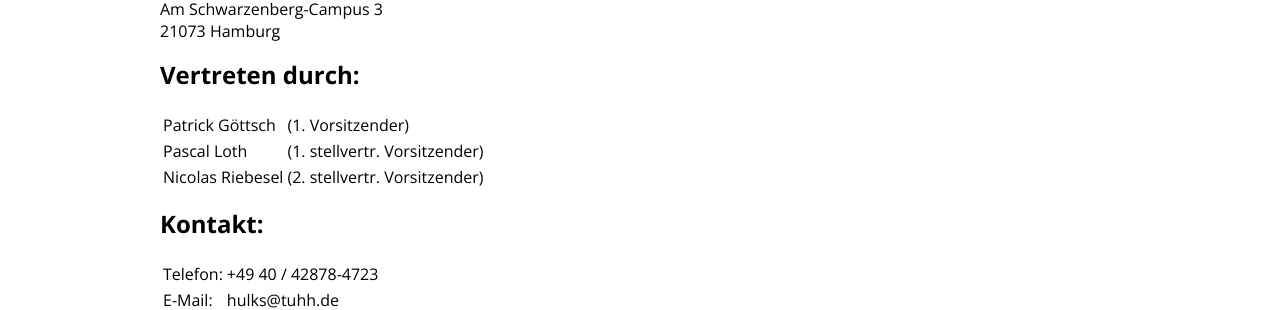
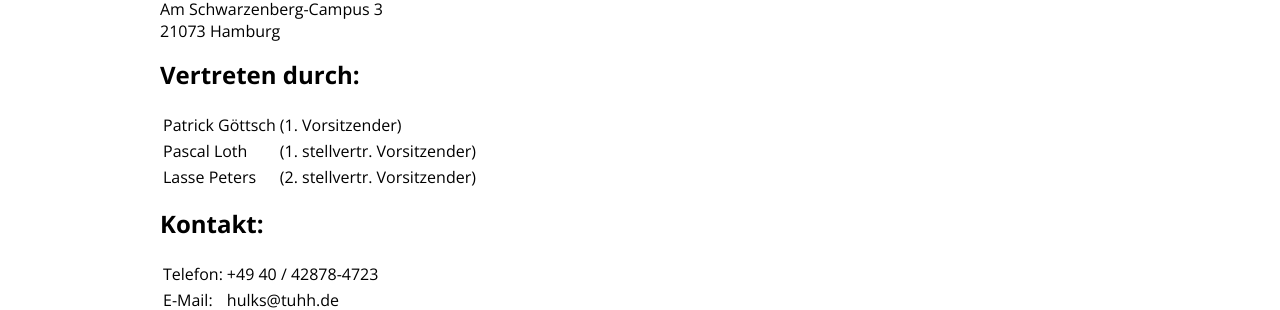
Before and after one commit to HULKs/hulks.github.io, a Jekyll site: the page built from imprint/index.html, in a window 1280 px wide and 900 px high. Shown: the part 340-650 px from the top of the window. Built offline with Jekyll 4.4.1, drawn with Linux system fonts in a browser that asks for light colours.

Commit message:
Update index.html

```diff
--- a/imprint/index.html
+++ b/imprint/index.html
@@ -25,7 +25,7 @@
           <td>(1. stellvertr. Vorsitzender) </td>
         </tr>
         <tr>
-          <td>Nicolas Riebesel	</td>
+          <td>Lasse Peters	</td>
           <td>(2. stellvertr. Vorsitzender)</td>
         </tr>
       </table>
```
